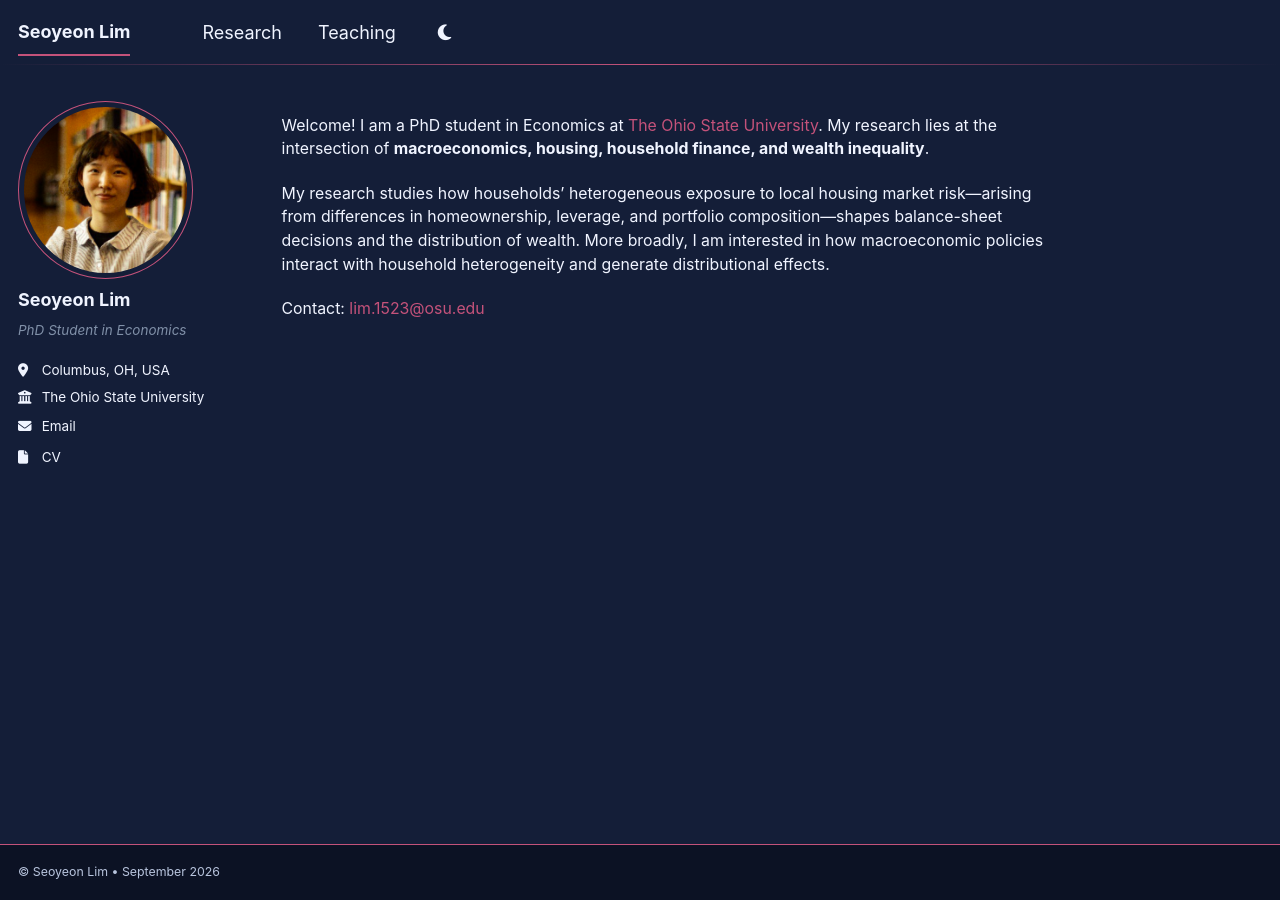
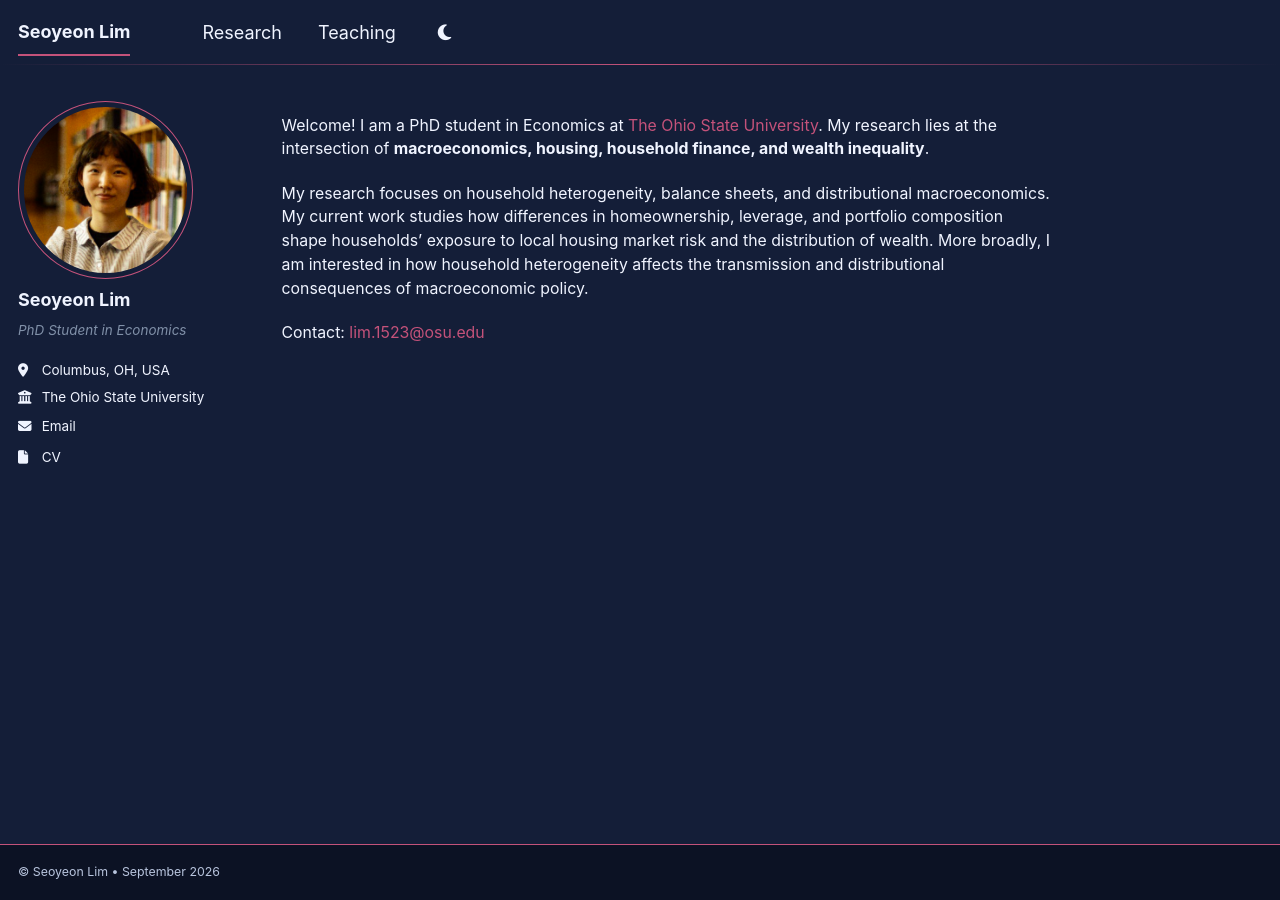
Before and after one commit to seoyeon-lim/academic.github.io, a Jekyll site: the page built from _pages/about.md, in a window 1280 px wide. Built offline with Jekyll 4.4.1, drawn with Linux system fonts in a browser that asks for light colours; a script bundle is joined from its source files by our own code; library files that are not in the unit come from our copies.

Commit message:
Update research bio paragraph
Co-Authored-By: Claude Sonnet 4.6 <noreply@anthropic.com>

```diff
--- a/_pages/about.md
+++ b/_pages/about.md
@@ -9,6 +9,6 @@ redirect_from:
 
 Welcome! I am a PhD student in Economics at [The Ohio State University](https://economics.osu.edu/). My research lies at the intersection of **macroeconomics, housing, household finance, and wealth inequality**.
 
-My research studies how households' heterogeneous exposure to local housing market risk—arising from differences in homeownership, leverage, and portfolio composition—shapes balance-sheet decisions and the distribution of wealth. More broadly, I am interested in how macroeconomic policies interact with household heterogeneity and generate distributional effects.
+My research focuses on household heterogeneity, balance sheets, and distributional macroeconomics. My current work studies how differences in homeownership, leverage, and portfolio composition shape households' exposure to local housing market risk and the distribution of wealth. More broadly, I am interested in how household heterogeneity affects the transmission and distributional consequences of macroeconomic policy.
 
 Contact: [lim.1523@osu.edu](mailto:lim.1523@osu.edu)
```
